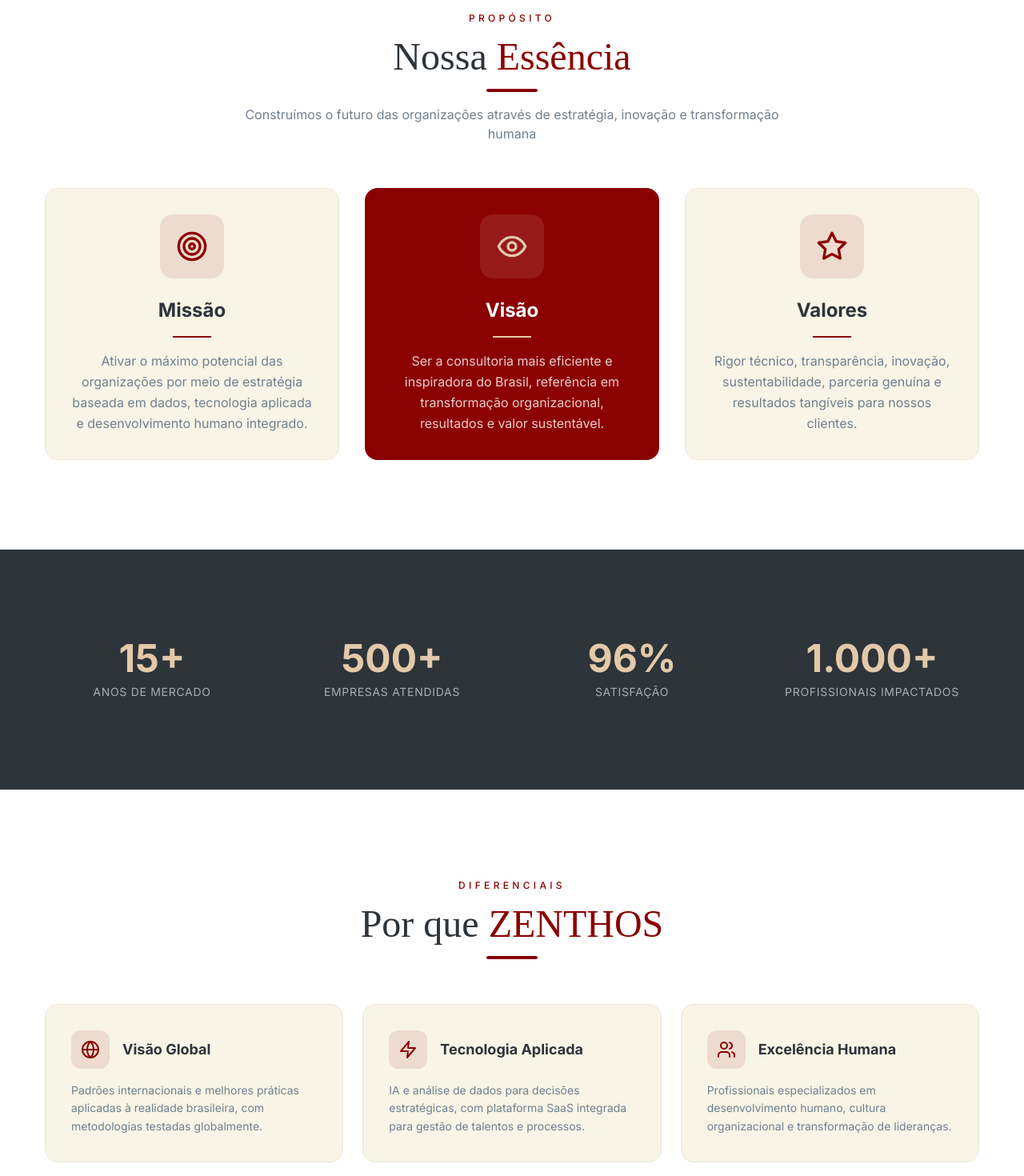
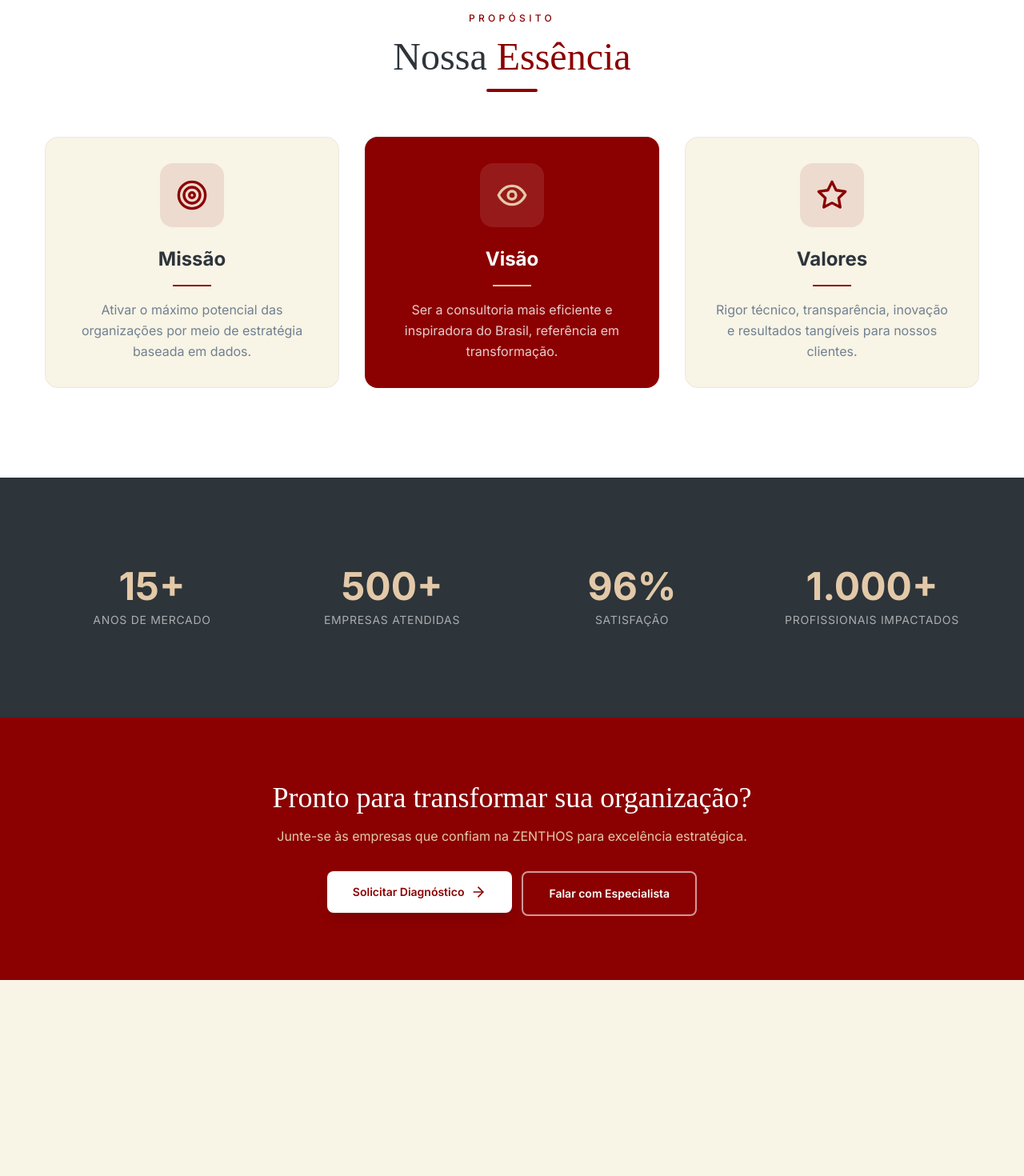
Before and after one commit to trivoroficial/consult_recruit, a Next.js app: page /sobre in a window 1280 px wide. Shown: the part 660-2130 px from the top of the page at 80% size. After the commit the page ends 1885 px from the top, so only its background shows below. Built offline with nearby package versions, Linux system fonts and the light colour scheme.

Commit message:
Update page.tsx

```diff
--- a/src/app/(public)/sobre/page.tsx
+++ b/src/app/(public)/sobre/page.tsx
@@ -3,19 +3,7 @@
 import { motion } from 'framer-motion'
 import Link from 'next/link'
 import {
-  ArrowRight,
-  Users,
-  Target,
-  Eye,
-  Star,
-  Shield,
-  Zap,
-  Globe,
-  TrendingUp,
-  Award,
-  Building2,
-  CheckCircle,
-  Crown
+  ArrowRight, Users, Target, Eye, Star
 } from 'lucide-react'
 
 const fadeUp = {
@@ -23,14 +11,12 @@ const fadeUp = {
   visible: { opacity: 1, y: 0 },
 }
 
-export default function Sobre() {
+export default function SobrePage() {
   return (
     <div className="min-h-screen bg-[#F8F4E6]">
 
-      {/* ===== HERO ===== */}
       <section className="relative py-20 md:py-28 bg-[#2D343A] overflow-hidden">
         <div className="absolute inset-0 bg-gradient-to-r from-[#8B0000]/20 to-transparent"></div>
-        <div className="absolute top-0 right-0 w-1/3 h-full bg-[#8B0000]/5 rounded-full blur-3xl"></div>
         <div className="container mx-auto px-4 relative z-10">
           <div className="max-w-3xl">
             <motion.div
@@ -64,7 +50,6 @@ export default function Sobre() {
         </div>
       </section>
 
-      {/* ===== MISSÃO, VISÃO, VALORES ===== */}
       <section className="py-20 md:py-28 bg-white">
         <div className="container mx-auto px-4">
           <div className="text-center mb-14">
@@ -73,9 +58,6 @@ export default function Sobre() {
               Nossa <span className="text-[#8B0000]">Essência</span>
             </h2>
             <div className="w-16 h-1 bg-[#8B0000] rounded-full mx-auto mt-4"></div>
-            <p className="mt-4 text-[#708090] max-w-2xl mx-auto">
-              Construímos o futuro das organizações através de estratégia, inovação e transformação humana
-            </p>
           </div>
 
           <div className="grid gap-8 md:grid-cols-3">
@@ -92,8 +74,7 @@ export default function Sobre() {
               <h3 className="text-2xl font-bold text-[#2D343A]">Missão</h3>
               <div className="w-12 h-0.5 bg-[#8B0000] mx-auto my-4"></div>
               <p className="text-[#708090] leading-relaxed">
-                Ativar o máximo potencial das organizações por meio de estratégia baseada em dados,
-                tecnologia aplicada e desenvolvimento humano integrado.
+                Ativar o máximo potencial das organizações por meio de estratégia baseada em dados.
               </p>
             </motion.div>
 
@@ -110,8 +91,7 @@ export default function Sobre() {
               <h3 className="text-2xl font-bold">Visão</h3>
               <div className="w-12 h-0.5 bg-[#E3C9A8] mx-auto my-4"></div>
               <p className="text-white/80 leading-relaxed">
-                Ser a consultoria mais eficiente e inspiradora do Brasil, referência em
-                transformação organizacional, resultados e valor sustentável.
+                Ser a consultoria mais eficiente e inspiradora do Brasil, referência em transformação.
               </p>
             </motion.div>
 
@@ -128,15 +108,13 @@ export default function Sobre() {
               <h3 className="text-2xl font-bold text-[#2D343A]">Valores</h3>
               <div className="w-12 h-0.5 bg-[#8B0000] mx-auto my-4"></div>
               <p className="text-[#708090] leading-relaxed">
-                Rigor técnico, transparência, inovação, sustentabilidade,
-                parceria genuína e resultados tangíveis para nossos clientes.
+                Rigor técnico, transparência, inovação e resultados tangíveis para nossos clientes.
               </p>
             </motion.div>
           </div>
         </div>
       </section>
 
-      {/* ===== NÚMEROS ===== */}
       <section className="py-20 md:py-28 bg-[#2D343A]">
         <div className="container mx-auto px-4">
           <div className="grid grid-cols-2 md:grid-cols-4 gap-8">
@@ -160,79 +138,6 @@ export default function Sobre() {
         </div>
       </section>
 
-      {/* ===== DIFERENCIAIS ===== */}
-      <section className="py-20 md:py-28 bg-white">
-        <div className="container mx-auto px-4">
-          <div className="text-center mb-14">
-            <p className="text-xs tracking-[0.36em] text-[#8B0000] uppercase font-medium">Diferenciais</p>
-            <h2 className="mt-4 font-serif text-4xl text-[#2D343A] md:text-5xl">
-              Por que <span className="text-[#8B0000]">ZENTHOS</span>
-            </h2>
-            <div className="w-16 h-1 bg-[#8B0000] rounded-full mx-auto mt-4"></div>
-          </div>
-
-          <div className="grid gap-6 md:grid-cols-3">
-            <motion.div
-              className="bg-[#F8F4E6] border border-[#E8EAE0] rounded-2xl p-8 hover:shadow-xl hover:-translate-y-2 transition-all duration-300"
-              initial="hidden"
-              whileInView="visible"
-              viewport={{ once: true, amount: 0.3 }}
-              variants={fadeUp}
-            >
-              <div className="flex items-center gap-4 mb-4">
-                <div className="w-12 h-12 bg-[#8B0000]/10 rounded-xl flex items-center justify-center text-[#8B0000]">
-                  <Globe className="h-6 w-6" />
-                </div>
-                <h3 className="text-lg font-bold text-[#2D343A]">Visão Global</h3>
-              </div>
-              <p className="text-[#708090] text-sm leading-relaxed">
-                Padrões internacionais e melhores práticas aplicadas à realidade brasileira,
-                com metodologias testadas globalmente.
-              </p>
-            </motion.div>
-
-            <motion.div
-              className="bg-[#F8F4E6] border border-[#E8EAE0] rounded-2xl p-8 hover:shadow-xl hover:-translate-y-2 transition-all duration-300"
-              initial="hidden"
-              whileInView="visible"
-              viewport={{ once: true, amount: 0.3 }}
-              variants={fadeUp}
-            >
-              <div className="flex items-center gap-4 mb-4">
-                <div className="w-12 h-12 bg-[#8B0000]/10 rounded-xl flex items-center justify-center text-[#8B0000]">
-                  <Zap className="h-6 w-6" />
-                </div>
-                <h3 className="text-lg font-bold text-[#2D343A]">Tecnologia Aplicada</h3>
-              </div>
-              <p className="text-[#708090] text-sm leading-relaxed">
-                IA e análise de dados para decisões estratégicas, com plataforma SaaS
-                integrada para gestão de talentos e processos.
-              </p>
-            </motion.div>
-
-            <motion.div
-              className="bg-[#F8F4E6] border border-[#E8EAE0] rounded-2xl p-8 hover:shadow-xl hover:-translate-y-2 transition-all duration-300"
-              initial="hidden"
-              whileInView="visible"
-              viewport={{ once: true, amount: 0.3 }}
-              variants={fadeUp}
-            >
-              <div className="flex items-center gap-4 mb-4">
-                <div className="w-12 h-12 bg-[#8B0000]/10 rounded-xl flex items-center justify-center text-[#8B0000]">
-                  <Users className="h-6 w-6" />
-                </div>
-                <h3 className="text-lg font-bold text-[#2D343A]">Excelência Humana</h3>
-              </div>
-              <p className="text-[#708090] text-sm leading-relaxed">
-                Profissionais especializados em desenvolvimento humano, cultura organizacional
-                e transformação de lideranças.
-              </p>
-            </motion.div>
-          </div>
-        </div>
-      </section>
-
-      {/* ===== CTA ===== */}
       <section className="py-16 md:py-20 bg-[#8B0000]">
         <div className="container mx-auto px-4 text-center">
           <h2 className="font-serif text-3xl md:text-4xl text-white">
```
